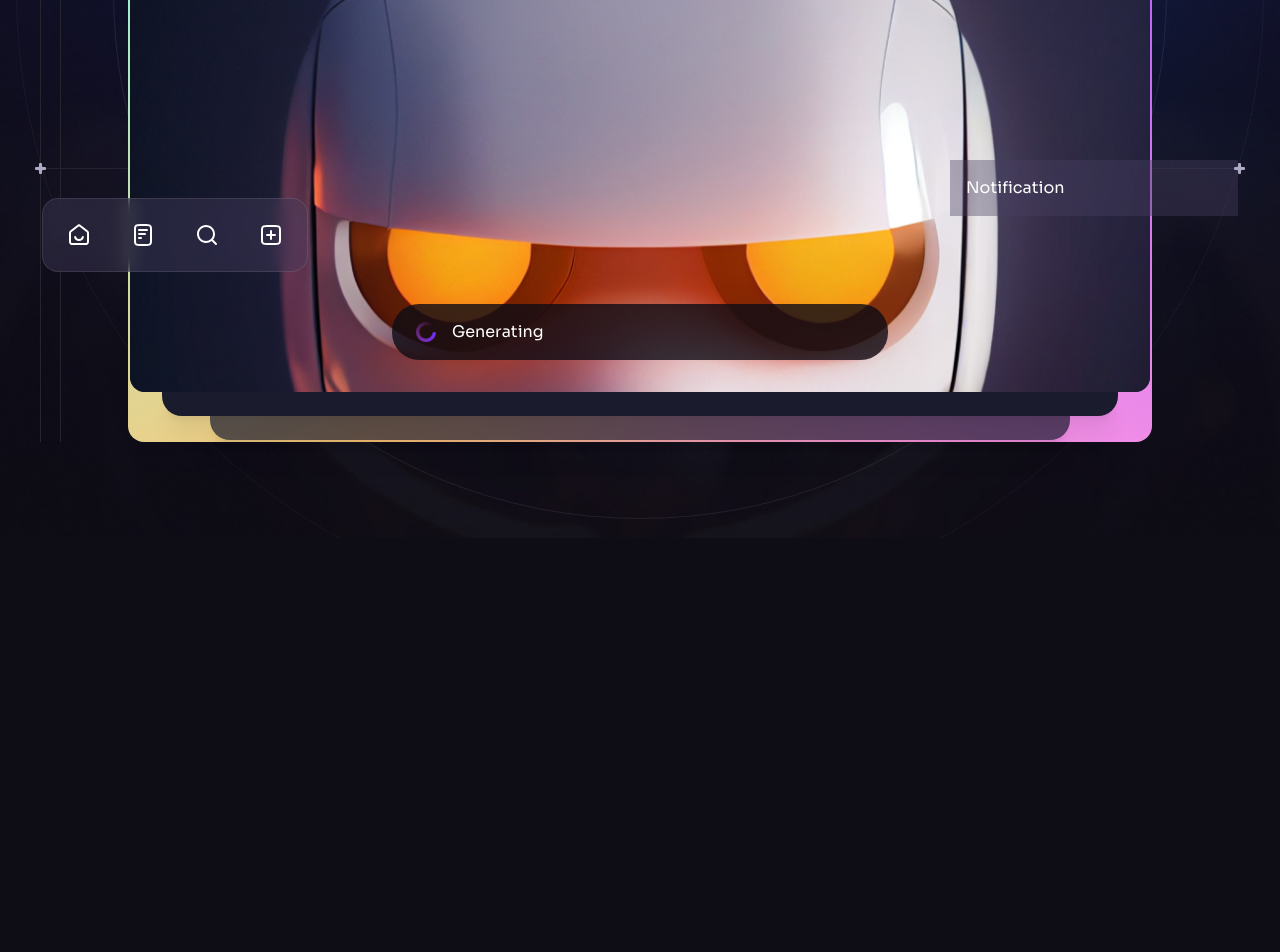
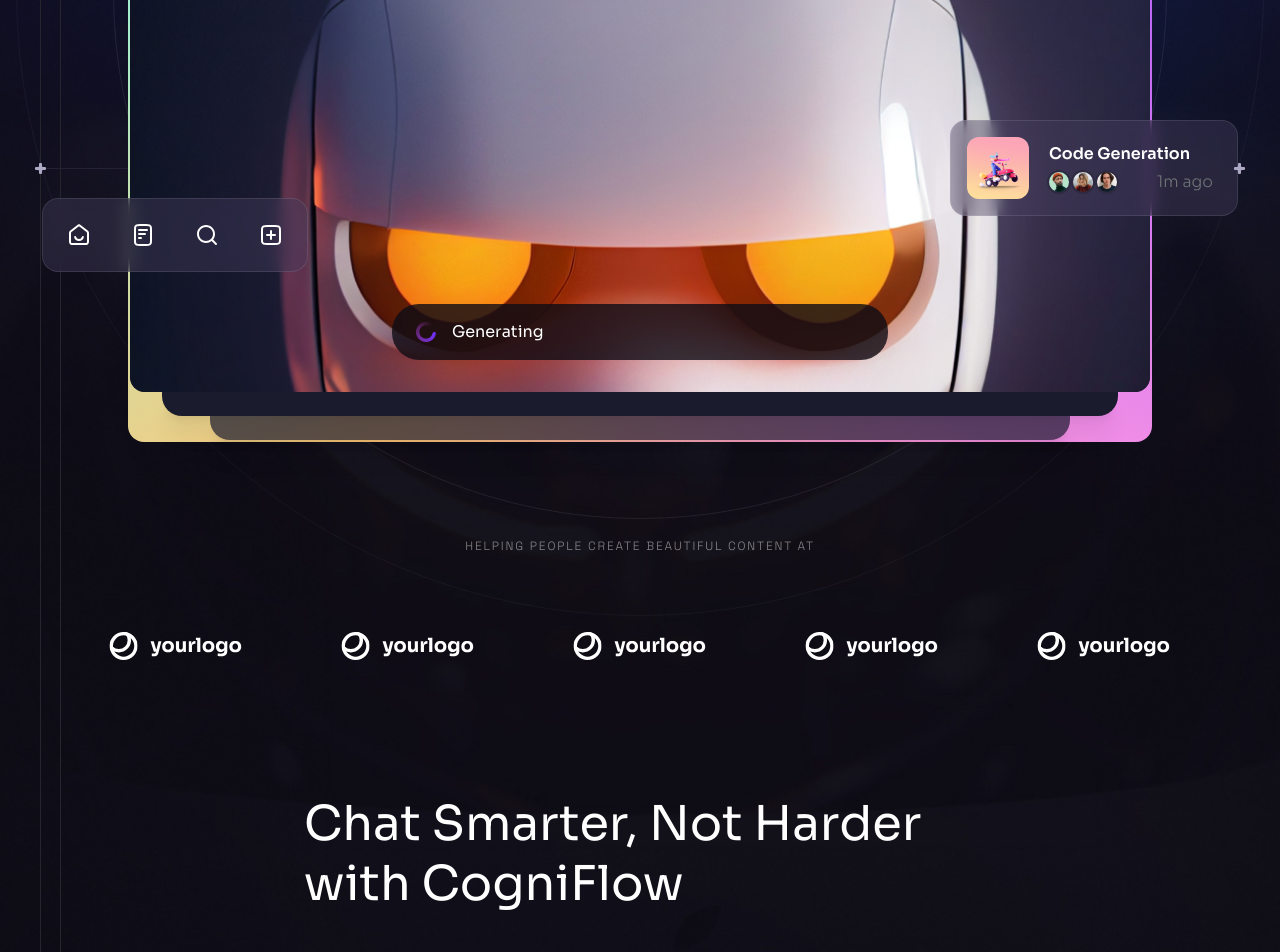
Before and after one commit to pratishma09/cogniflow, a React (Vite) app: page / in a window 1280 px wide. Shown: the part 800-1752 px from the top of the page. Before the commit the page ends 1338 px from the top, so only its background shows below. Built offline with nearby package versions, Linux system fonts and the light colour scheme.

Commit message:
add(components)

```diff
--- a/src/App.jsx
+++ b/src/App.jsx
@@ -1,4 +1,5 @@
 import ButtonGradient from "./assets/svg/ButtonGradient";
+import Benefits from "./components/Benefits";
 import Button from "./components/Button";
 import Header from "./components/Header";
 import Hero from "./components/Hero";
@@ -9,6 +10,7 @@
       <div className="pt-[4.75rem] lg:pt-[5.25rem] overflow-hidden">
         <Header />
         <Hero />
+        <Benefits />
       </div>
       <ButtonGradient />
     </>
--- /dev/null
+++ b/src/components/Benefits.jsx
@@ -0,0 +1,13 @@
+import React from 'react'
+import Section from './Section'
+import Heading from './Heading'
+
+const Benefits = () => {
+  return (
+    <Section id="features">
+        <div className='container relative z-2'>
+            <Heading className="md:max-w-md lg:max-w-2xl" title="Chat Smarter, Not Harder with CogniFlow"/></div>Benefits</Section>
+  )
+}
+
+export default Benefits
--- /dev/null
+++ b/src/components/CompanyLogos.jsx
@@ -0,0 +1,18 @@
+import React from 'react'
+import { companyLogos } from '../constants'
+
+const CompanyLogos = ({className}) => {
+  return (
+    <div className={className}>
+    <h5 className='tagline mb-6 text-center text-n-1/50'>Helping people create beautiful content at</h5>
+    <ul className='flex'>
+        {companyLogos.map((logo,index)=>(
+            <li className='flex items-center justify-center flex-1 h-[8.5rem]' key={index}>
+                <img src={logo} width={134} height={28} alt={logo}/>
+            </li>
+        ))}
+        </ul></div>
+  )
+}
+
+export default CompanyLogos
--- /dev/null
+++ b/src/components/Heading.jsx
@@ -0,0 +1,9 @@
+import React from 'react'
+
+const Heading = ({className, title}) => {
+  return (
+    <div className={`${className} max-w-[50rem] mx-auto mb-12 lg:mb-20`}>{title && <h2 className="h2">{title}</h2>}</div>
+  )
+}
+
+export default Heading
--- a/src/components/Hero.jsx
+++ b/src/components/Hero.jsx
@@ -7,6 +7,7 @@
 import { useRef } from "react";
 import Generating from "./Generating";
 import Notification from "./Notification";
+import CompanyLogos from "./CompanyLogos";
 
 const Hero = () => {
   const parallaxRef = useRef(null);
@@ -63,9 +64,10 @@
                       </li>
                     ))}
                   </ul>
+                  <ScrollParallax isAbsolutelyPositioned >
                   <Generating className="absolute left-4 right-4 bottom-5 md:left-1/2 md:right-auto md:bottom-8 md:w-[31rem] md:-translate-x-1/2"/>
                 </ScrollParallax>
-                <ScrollParallax isAbsolutelyPositioned >
+
                     <Notification className="hidden absolute -right-[5.5rem] bottom-[11rem] w-[18rem] xl:flex" title="Code Generation" ></Notification>
                 </ScrollParallax>
               </div>
@@ -83,6 +85,7 @@
           </div>
           <BackgroundCircles />
         </div>
+        <CompanyLogos className="hidden relative z-10 mt-20 lg:block" />
       </div>
       <BottomLine />
     </Section>
--- a/src/components/Notification.jsx
+++ b/src/components/Notification.jsx
@@ -1,9 +1,26 @@
 import React from "react";
+import {notificationImages} from "../constants";
+import { notification1 } from "../assets";
 
 const Notification = ({ className, title }) => {
   return (
-    <div className={`${className || ""} flex items-center p-4 pr-6 bg-n-9/40 `}>
-      Notification
+    <div className={`${className || ""} flex items-center p-4 pr-6 bg-n-9/40 backdrop-blur border border-n-1/10 rounded-2xl gap-5`}>
+      <img src={notification1} width={62} height={62} alt="image" className="rounded-xl"/>
+      <div className="flex-1">
+        <h6 className=" mb-1 font-semibold text-base">{title}</h6>
+        <div className="flex items-center justify-between">
+        <ul className="flex -m-0.5">
+          {notificationImages.map((item, index)=>(
+            <li key={index} className="flex w-6 h-6 border-2 border-n-12 rounded-full overflow-hidden">
+              <img src={item} className="w-full" width={20} height={20} alt={item}/>
+            </li>
+          ))}
+        </ul>
+        <div className="body-2 text-n-13">
+          1m ago
+        </div>
+        </div>
+      </div>
     </div>
   );
 };
```
